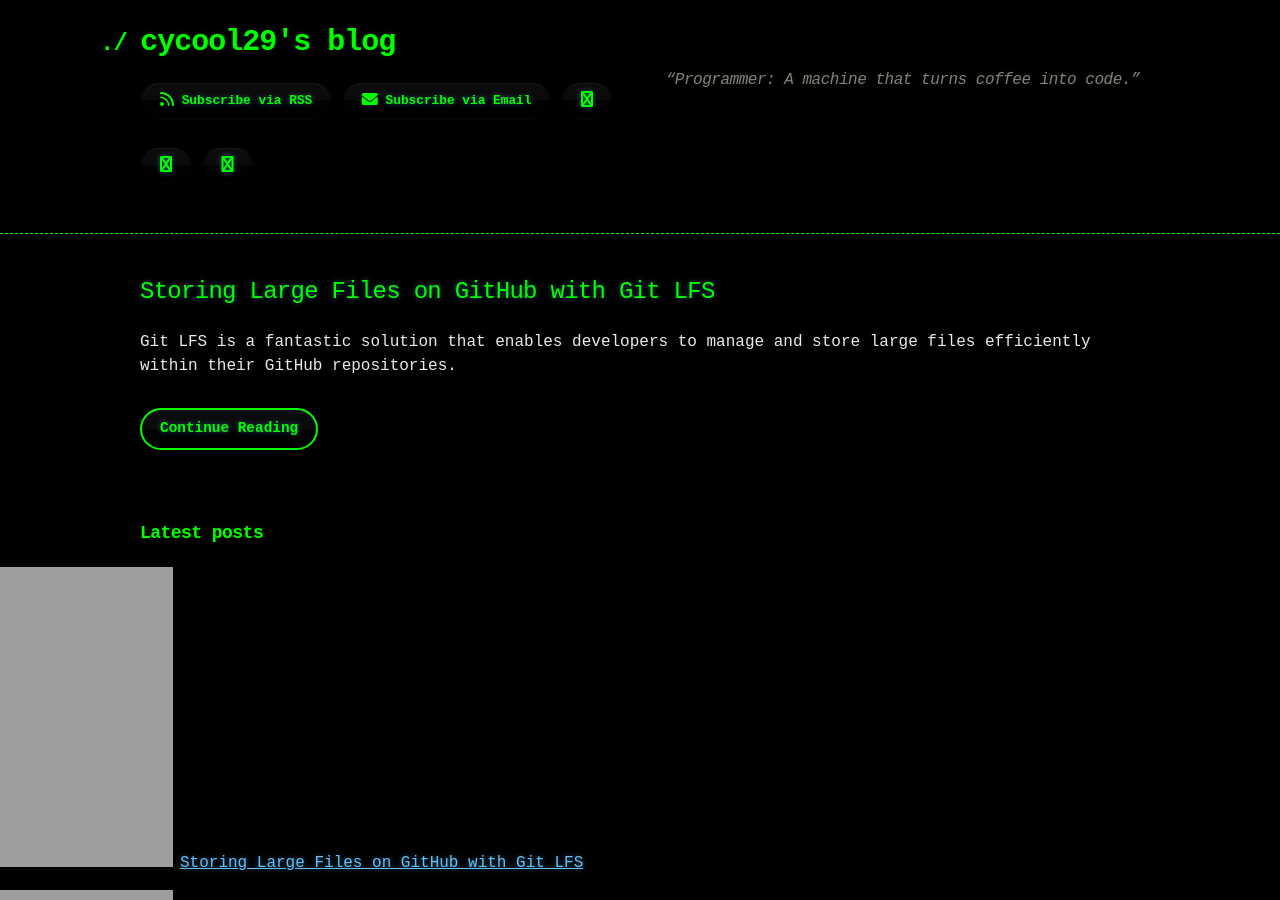
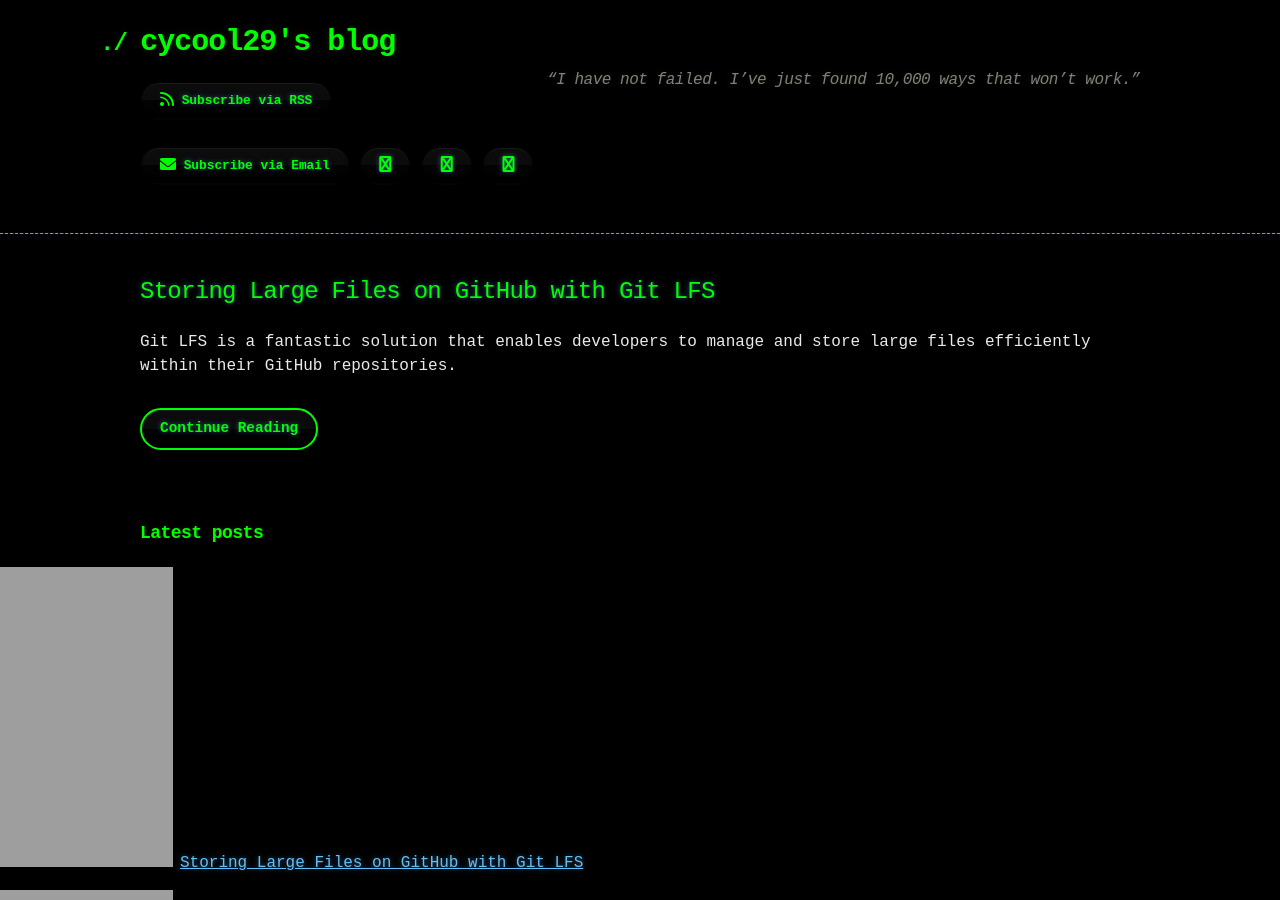
Before and after one commit to cycool29/cycool29.github.io, a Jekyll site: the page built from index.md, in a window 1280 px wide and 900 px high. Built offline with Jekyll 4.4.1, drawn with Linux system fonts in a browser that asks for light colours; a style sheet for code colours, icons or effects is not loaded.

Commit message:
Update quotes

```diff
--- a/_config.yml
+++ b/_config.yml
@@ -1,5 +1,5 @@
 title: cycool29's blog
-description: "“Programmer: A machine that turns coffee into code.” "
+description: "“I have not failed. I’ve just found 10,000 ways that won’t work.” "
 bio: A high school student. Intermediate in Python, Git, Bash. Learning JavaScript. He/Him. "
 author: cycool29
 url: https://cycool29.github.io
```
